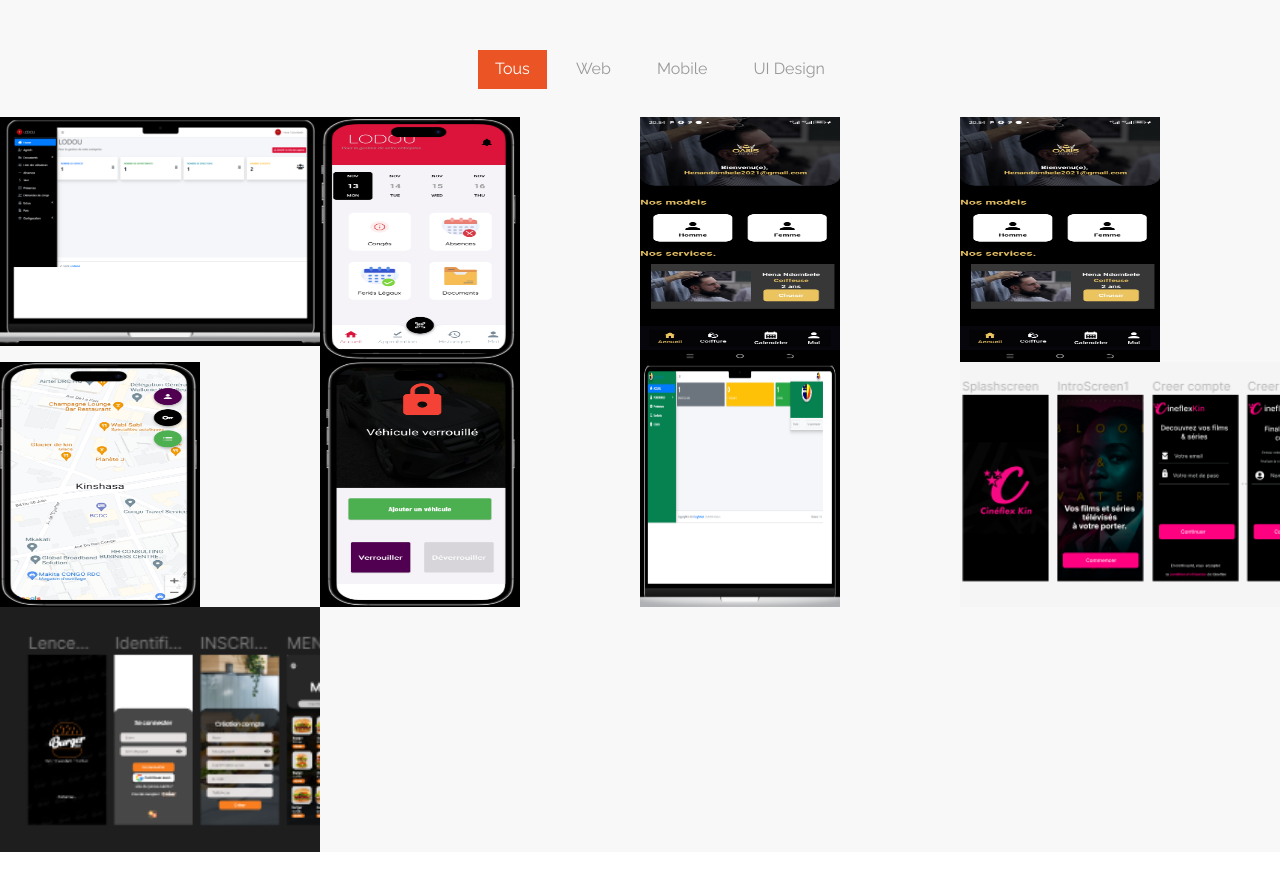
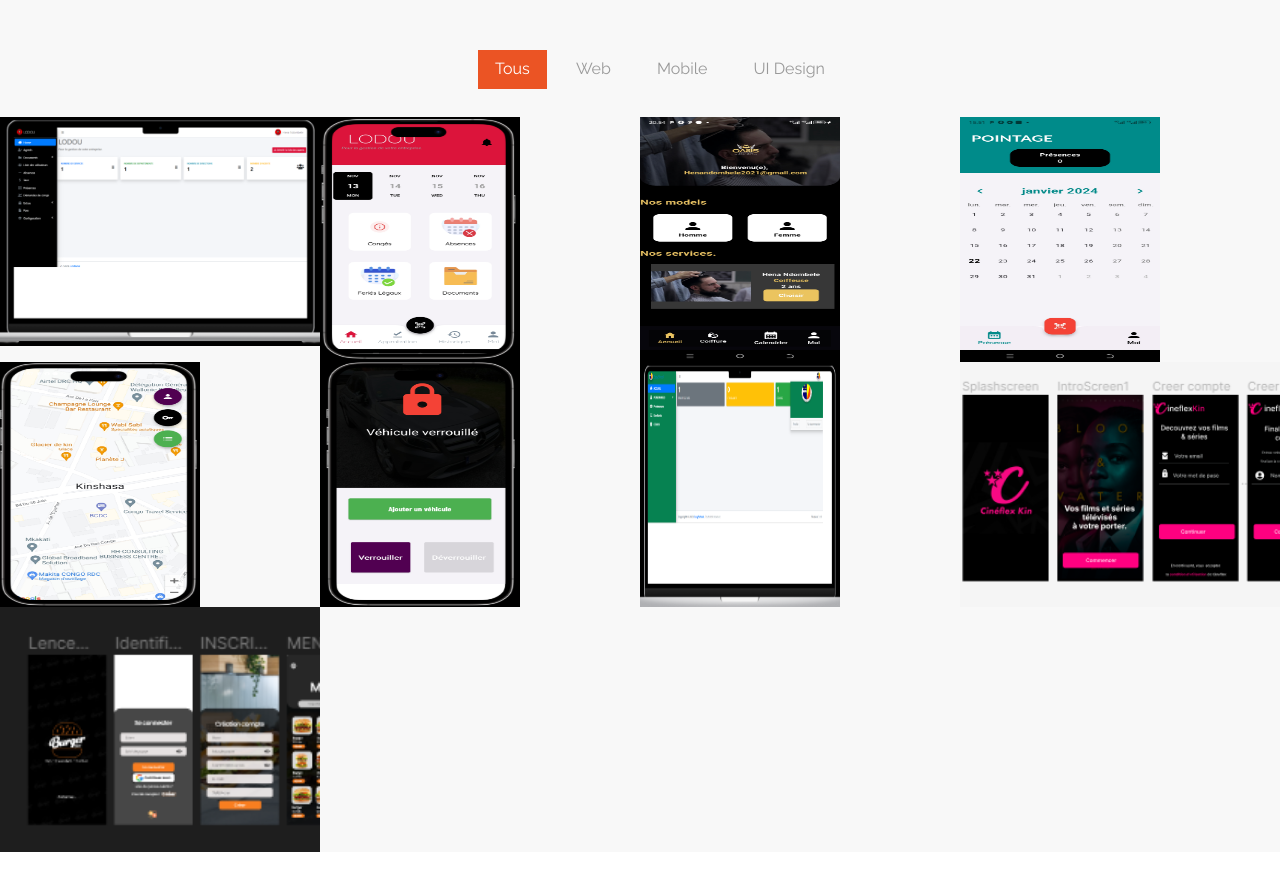
Before and after one commit to hena-ndombele/Hena-Ndombele, a plain HTML site: page index.html in a window 1280 px wide. Shown: the part 1777-2668 px from the top of the page. Drawn offline with Linux system fonts and the light colour scheme.

Commit message:
Modification de l'image

```diff
--- a/index.html
+++ b/index.html
@@ -154,7 +154,7 @@ https://templatemo.com/tm-464-ultra-profile
 								</div>
 								<div class="iso-box mobile photoshop col-md-3 col-sm-3 col-xs-12">
 									<div class="portfolio-thumb">
-										<img src="images/hena10.jpg" alt="portfolio img" width="200px"; height="245px;">
+										<img src="images/hena11.jpg" alt="portfolio img" width="200px"; height="245px;">
 										<div class="portfolio-overlay">
 											<h3 class="portfolio-item-title">POINTAGE</h3>
 											<p>une application mobile pour pointage de présence.</p>
```
